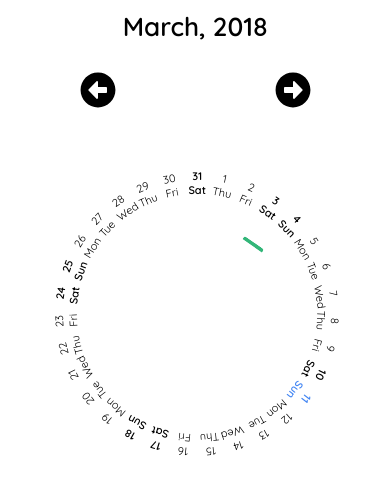
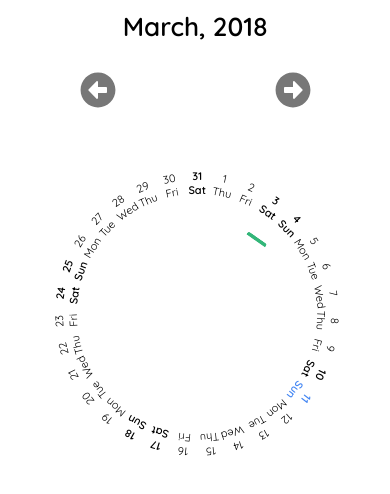
Before and after one commit to IshaTr/circular-calendar, a plain HTML site: page index.html in a window 390 px wide. Drawn offline with Linux system fonts and the light colour scheme.

Commit message:
css fixes

```diff
--- a/static/style.css
+++ b/static/style.css
@@ -53,6 +53,7 @@ button {
   font-size: 36px;
   cursor: pointer;
   transition: .02s ease-in-out all;
+  color: #777;
 }
 
 button:focus {
@@ -60,7 +61,7 @@ button:focus {
 }
 
 button:hover {
-  color: #444;
+  color: #000;
 }
 
 @media all and (max-width: 420px) {
@@ -72,15 +73,22 @@ button:hover {
   }
 
   .calendar__arc {
-    left: 47%;
-    top: 26.5%;
+    left: 48%;
+    top: 26%;
     height: 100px;
-    width: 24px;
+    width: 23px;
   }
 
   .button-wrapper {
     align-items: flex-start;
     justify-content: space-around;
+  }
+}
+
+@media all and (max-width: 320px) {
+  calendar__arc {
+    left: 48%;
+    top: 27.25%;
   }
 }
 
```
